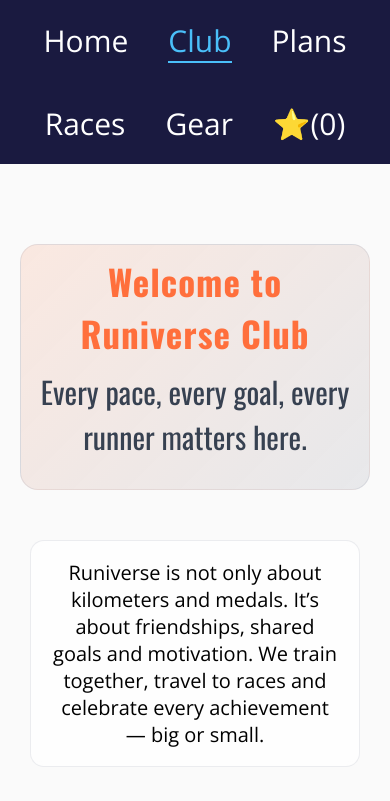
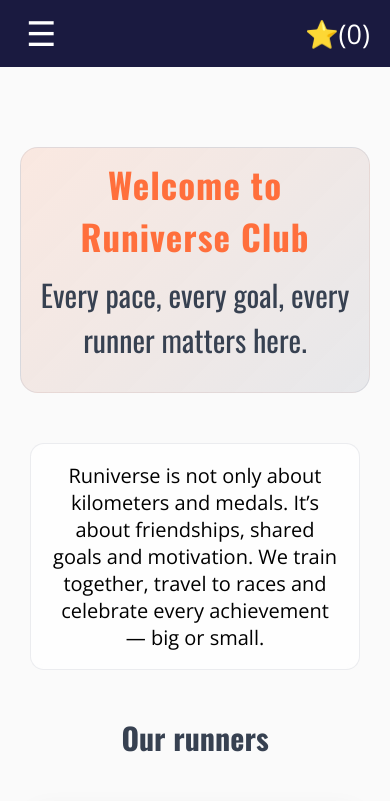
Before and after one commit to DA-Zakharova/Runiverse, a React (Vite) app: page /#/club in a window 390 px wide. Shown: the top 801 px of the page. Built offline with nearby package versions, Linux system fonts and the light colour scheme; a web font is replaced by a local one.

Commit message:
add mobile burger menu

```diff
--- a/src/App.css
+++ b/src/App.css
@@ -12,13 +12,41 @@ body {
     flex-wrap: wrap;
 }
 
-nav {
+.header {
+    position: sticky;
+    top: 0;
+    z-index: 1000;
+}
+
+.topbar {
+    display: none;
+    justify-content: space-between;
+    align-items: center;
+    padding: 15px 20px;
+    background-color: #1A1A40;
+}
+
+.burger {
+    border: none;
+    background: transparent;
+    color: white;
+    font-size: 34px;
+    cursor: pointer;
+    line-height: 1;
+}
+
+.menu {
     display: flex;
     justify-content: center;
     flex-wrap: wrap;
     gap: 40px;
     padding: 20px;
     background-color: #1A1A40;
+}
+
+.favDesktop {
+    display: inline-flex;
+    align-items: center;
 }
 
 .navLink {
@@ -676,8 +704,28 @@ nav {
     box-sizing: border-box;
     }
 
+    .topbar {
+        display: flex;
+    }
+
+    .menu {
+        display: none;
+        flex-direction: column;
+        align-items: flex-start;
+        gap: 14px;
+        padding: 16px;
+    }
+
+    .menu.open {
+        display: flex;
+    }
+
     .navLink {
-        font-size: 30px;
+        font-size: 27px;
+    }
+
+    .favDesktop {
+        display: none;
     }
 
     .footer__text {
--- a/src/components/Navbar.jsx
+++ b/src/components/Navbar.jsx
@@ -1,17 +1,77 @@
 import { NavLink } from "react-router-dom";
 import { useSelector } from "react-redux";
+import { useState } from "react";
 
 function Navbar() {
+    const [isOpen, setIsOpen] = useState(false);
     const favoritesCount = useSelector((state) => state.favorites.items.length);
+
+    const closeMenu = () => setIsOpen(false);
+
     return (
-        <nav>
-            <NavLink className={({isActive}) => isActive ? "navLink active" : "navLink"} to="/">Home</NavLink>
-            <NavLink className={({isActive}) => isActive ? "navLink active" : "navLink"} to="/club">Club</NavLink>
-            <NavLink className={({isActive}) => isActive ? "navLink active" : "navLink"} to="/plans">Plans</NavLink>
-            <NavLink className={({isActive}) => isActive ? "navLink active" : "navLink"} to="/races">Races</NavLink>
-            <NavLink className={({isActive}) => isActive ? "navLink active" : "navLink"} to="/gear">Gear</NavLink>
-            <NavLink className={({isActive}) => isActive ? "navLink active" : "navLink"} to="/favorites">⭐️({favoritesCount})</NavLink>
+    <header className="header">
+        <div className="topbar">
+            <button className="burger" onClick={() => setIsOpen(!isOpen)}>☰</button>
+            <NavLink
+            className={({ isActive }) => isActive ? "navLink active" : "navLink"}
+            to="/favorites"
+            >
+            ⭐️({favoritesCount})
+            </NavLink>
+        </div>
+
+        <nav className={isOpen ? "menu open" : "menu"}>
+            <NavLink
+            className={({ isActive }) => (isActive ? "navLink active" : "navLink")}
+            to="/"
+            onClick={closeMenu}
+            >
+            Home
+            </NavLink>
+
+            <NavLink
+            className={({ isActive }) => (isActive ? "navLink active" : "navLink")}
+            to="/club"
+            onClick={closeMenu}
+            >
+            Club
+            </NavLink>
+
+            <NavLink
+            className={({ isActive }) => (isActive ? "navLink active" : "navLink")}
+            to="/plans"
+            onClick={closeMenu}
+            >
+            Plans
+            </NavLink>
+
+            <NavLink
+            className={({ isActive }) => (isActive ? "navLink active" : "navLink")}
+            to="/races"
+            onClick={closeMenu}
+            >
+            Races
+            </NavLink>
+
+            <NavLink
+            className={({ isActive }) => (isActive ? "navLink active" : "navLink")}
+            to="/gear"
+            onClick={closeMenu}
+            >
+            Gear
+            </NavLink>
+
+            <NavLink
+            className={({ isActive }) =>
+                isActive ? "navLink active favDesktop" : "navLink favDesktop"
+            }
+            to="/favorites"
+            onClick={closeMenu}
+            >
+            ⭐️({favoritesCount})
+            </NavLink>
         </nav>
+        </header>
     );
 }
 
--- a/src/pages/Plans.jsx
+++ b/src/pages/Plans.jsx
@@ -25,7 +25,7 @@ const Plans = () => {
             <button className={activeLevel === "advanced" ? "filter-btn filter-btn-active" : "filter-btn"} onClick={() => setActiveLevel("advanced")}>advanced</button>
             </div>
 
-            <div>
+            <div className="plansCard">
                 {filteredPlans.map((plan => <PlanCard key={plan.id} plan={plan}/>))}
             </div>
 
```
